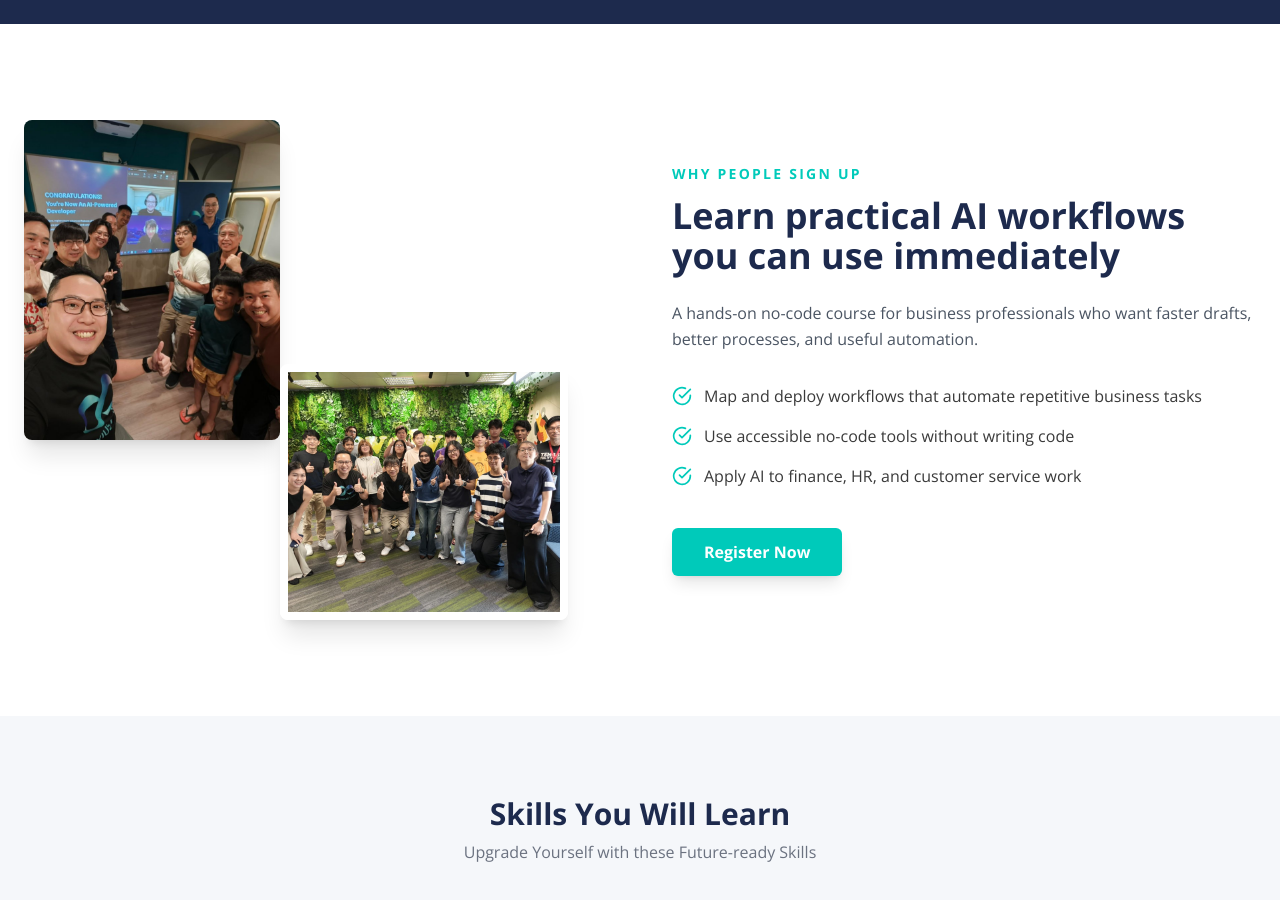
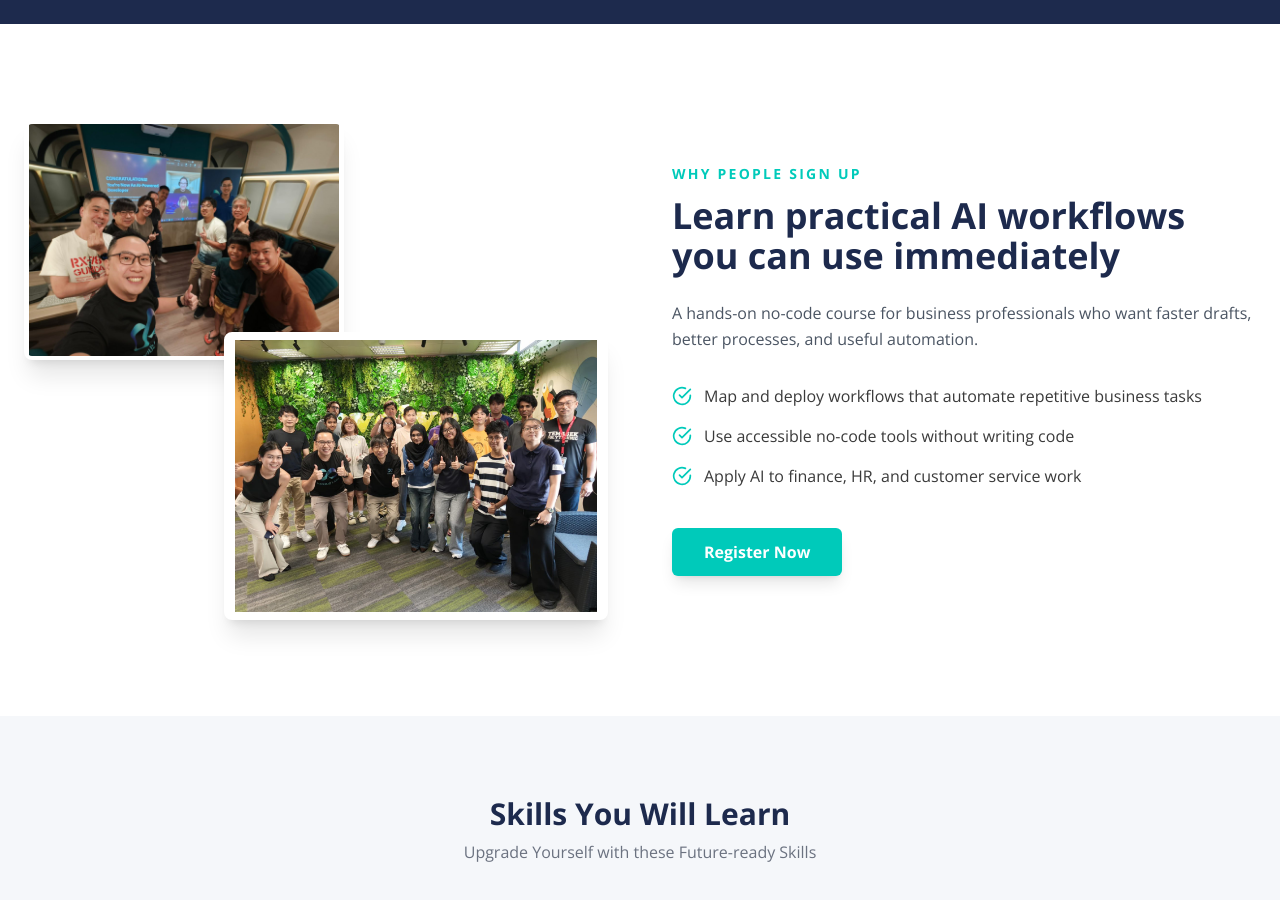
Before and after one commit to nexiuslabs/nexiusacademyskillsfuture, a React (Vite) app: page / in a window 1280 px wide. Shown: the part 1120-2020 px from the top of the page. Built offline with nearby package versions, Linux system fonts and the light colour scheme; no server answers.

Commit message:
Show full group photos in key sections

```diff
--- a/components/courses/CourseHero.tsx
+++ b/components/courses/CourseHero.tsx
@@ -108,7 +108,7 @@ const Hero: React.FC = () => {
           </div>
 
           <div className="relative">
-            <div className="relative aspect-[4/3] min-h-[400px] overflow-hidden rounded-2xl border-4 border-white shadow-2xl shadow-blue-900/20">
+            <div className="relative aspect-[4/3] overflow-hidden rounded-2xl border-4 border-white bg-white shadow-2xl shadow-blue-900/20">
               <ResponsiveImage
                 src="/images/courses/agentic-ai-class-photo.jpg"
                 alt="Classroom participants at a Nexius Academy AI workshop"
@@ -116,8 +116,8 @@ const Hero: React.FC = () => {
                 fetchPriority="high"
                 widths={[640, 960, 1200]}
                 sizes="(max-width: 1024px) 100vw, 50vw"
-                fit="cover"
-                className="absolute inset-0 h-full w-full object-cover object-center"
+                fit="contain"
+                className="absolute inset-0 h-full w-full object-contain object-center"
               />
             </div>
             <div className="relative z-10 mx-4 -mt-4 rounded-xl bg-white p-6 shadow-lg sm:mx-8">
--- a/components/home/About.tsx
+++ b/components/home/About.tsx
@@ -16,24 +16,24 @@ const About: React.FC = () => {
             src={images[0]}
             alt="Workshop participants at Nexius Academy"
             widths={[360, 480, 640]}
-            sizes="256px"
-            fit="cover"
-            className="absolute top-0 left-0 w-64 h-80 object-cover rounded-lg shadow-xl z-10"
+            sizes="360px"
+            fit="contain"
+            className="absolute top-0 left-0 z-10 aspect-[4/3] w-80 rounded-lg bg-white object-contain p-1 shadow-xl"
            />
            <ResponsiveImage
             src={images[1]}
             alt="Classroom group at Nexius Academy"
             widths={[360, 480, 640]}
-            sizes="288px"
-            fit="cover"
-            className="absolute bottom-0 right-10 w-72 h-64 object-cover rounded-lg shadow-xl z-20 border-8 border-white"
+            sizes="384px"
+            fit="contain"
+            className="absolute bottom-0 right-0 z-20 aspect-[4/3] w-96 rounded-lg border-8 border-white bg-white object-contain shadow-xl"
            />
            <div className="absolute top-1/2 left-1/2 transform -translate-x-1/2 -translate-y-1/2 w-48 h-48 bg-secondary/10 rounded-full blur-3xl -z-10"></div>
         </div>
 
         {/* Mobile View Image */}
         <div className="md:hidden w-full h-64 overflow-hidden rounded-xl shadow-lg">
-             <ResponsiveImage src={images[0]} className="w-full h-full object-cover" alt="Workshop participants at Nexius Academy" widths={[480, 768]} sizes="100vw" fit="cover" />
+             <ResponsiveImage src={images[0]} className="h-full w-full object-contain" alt="Workshop participants at Nexius Academy" widths={[480, 768]} sizes="100vw" fit="contain" />
         </div>
 
         {/* Right Content */}
```
